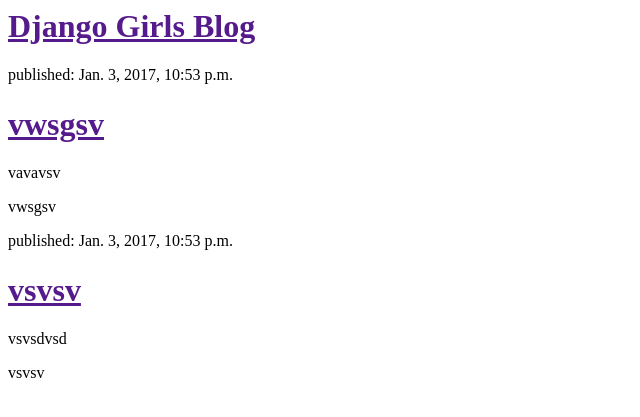
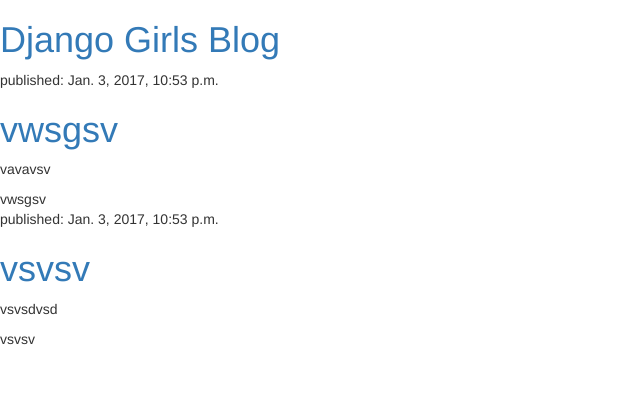
Before and after one commit to GiaEla/mysite, a Django app: template blog/templates/blog/post_list.html in a window 1280 px wide. Shown: the top 417 px of the page, without its empty margins (0-640 px from the left). Run offline with Django 3.2, Linux system fonts and the light colour scheme; the template is opened without the code that fills it: values that come from a table or form of the project are taken from there, others are empty; data comes from the database, SQL or seed files in the repository; both versions use the stored data as it was after the commit; some libraries are stand-ins or nearby versions.

Commit message:
dynamic site

```diff
--- a/blog/templates/blog/post_list.html
+++ b/blog/templates/blog/post_list.html
@@ -1,6 +1,8 @@
 <html>
     <head>
         <title>Django Girls blog</title>
+        <link rel="stylesheet" href="//maxcdn.bootstrapcdn.com/bootstrap/3.2.0/css/bootstrap.min.css">
+        <link rel="stylesheet" href="//maxcdn.bootstrapcdn.com/bootstrap/3.2.0/css/bootstrap-theme.min.css">
     </head>
     <body>
         <div>
@@ -18,3 +20,4 @@
             {% endfor %}
         </div>
     </body>
+</html>
```
Also changed, not shown: db.sqlite3.
